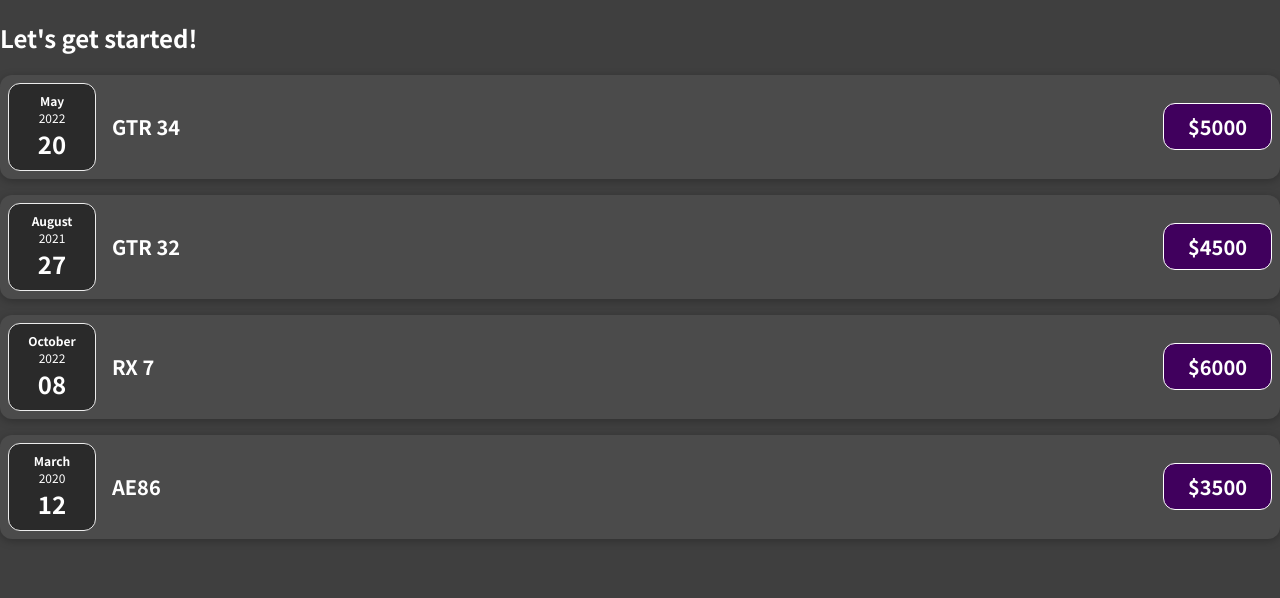
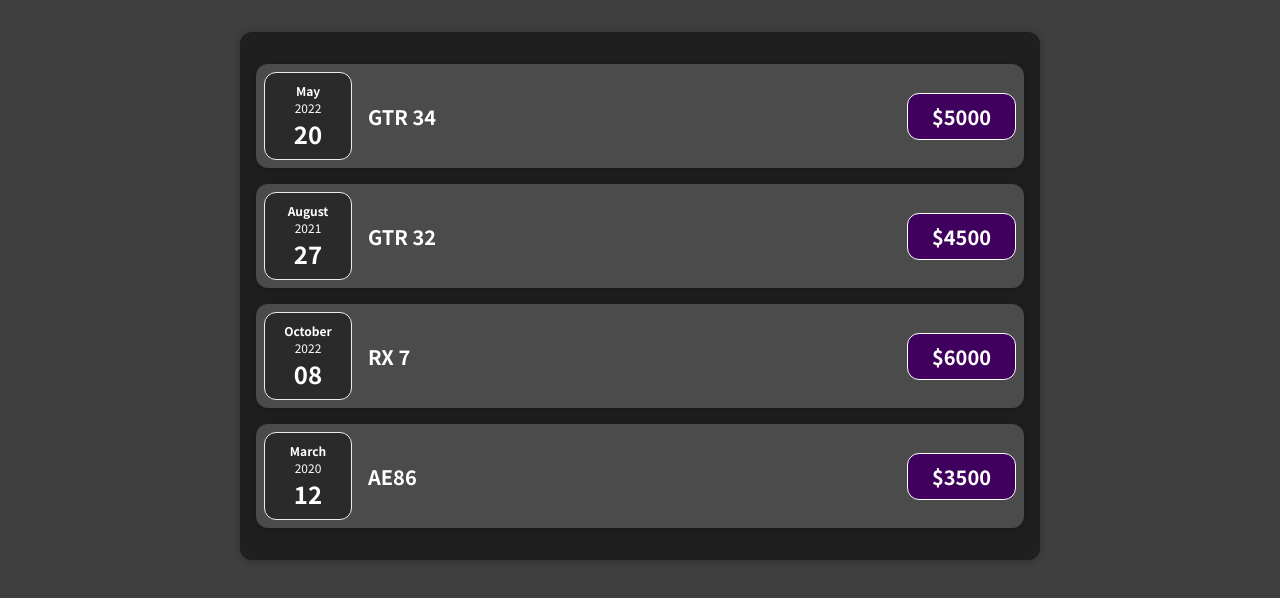
Before and after one commit to CepotOi/react-complete-guide, a React (Create React App) app: page / in a window 1280 px wide. Shown: the top 598 px of the page. Built offline with nearby package versions, Linux system fonts and the light colour scheme.

Commit message:
task create expenses component

```diff
--- a/src/App.js
+++ b/src/App.js
@@ -1,4 +1,4 @@
-import ExpenseItem from "./components/ExpenseItem";
+import Expenses from "./components/Expenses";
 
 function App() {
   const expenses = [
@@ -10,14 +10,9 @@
 
   return (
     <>
-      <h2>Let's get started!</h2>
-      {expenses.map((expense) => (
-        <ExpenseItem
-          key={expense.id}
-          date={expense.date}
-          title={expense.title}
-          amount={expense.amount} />
-      ))}
+      <div className="expenses">
+        <Expenses items={expenses} />
+      </div>
     </>
   );
 }
--- /dev/null
+++ b/src/components/Expenses.css
@@ -0,0 +1,9 @@
+.expenses {
+  padding: 1rem;
+  background-color: rgb(31, 31, 31);
+  margin: 2rem auto;
+  width: 50rem;
+  max-width: 95%;
+  border-radius: 12px;
+  box-shadow: 0 1px 8px rgba(0, 0, 0, 0.25);
+}
--- /dev/null
+++ b/src/components/Expenses.js
@@ -0,0 +1,16 @@
+import ExpenseItem from "./ExpenseItem";
+import './Expenses.css';
+
+function Expenses(props) {
+  return (
+    props.items.map((item) => (
+      <ExpenseItem
+        key={item.id}
+        date={item.date}
+        title={item.title}
+        amount={item.amount} />
+    ))
+  );
+}
+
+export default Expenses;;
```
